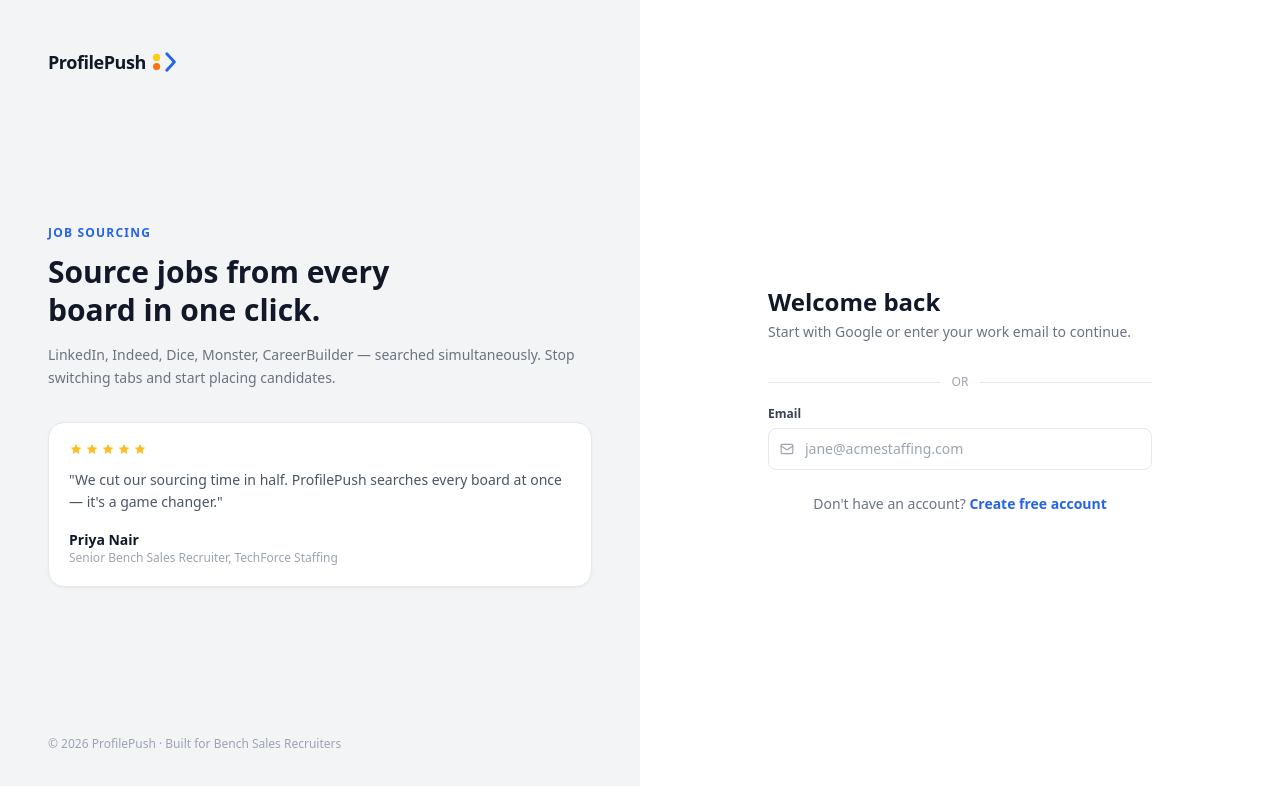
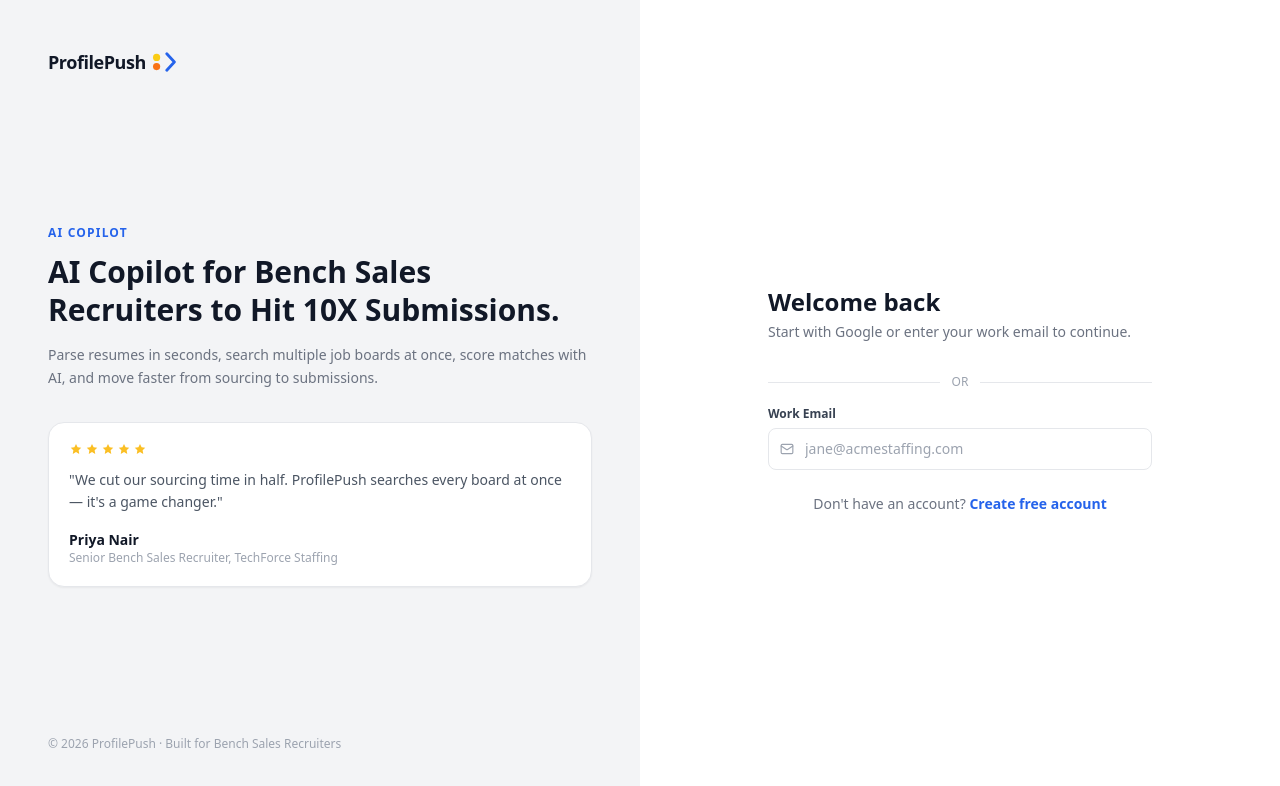
Before and after one commit to profilepush-ai/profilepush, a React (Vite) app: page /signin in a window 1280 px wide. Shown: the top 786 px of the page. Built offline with nearby package versions, Linux system fonts and the light colour scheme; no server answers.

Commit message:
Unify auth page copy and left-column headline

```diff
--- a/src/pages/SignIn.tsx
+++ b/src/pages/SignIn.tsx
@@ -241,12 +241,12 @@ export default function SignIn() {
 
         <div className="space-y-8">
           <div>
-            <p className="text-xs font-bold uppercase tracking-widest text-blue-600 mb-3">Job Sourcing</p>
+            <p className="text-xs font-bold uppercase tracking-widest text-blue-600 mb-3">AI Copilot</p>
             <h2 className="text-3xl font-extrabold text-gray-900 leading-tight mb-4">
-              Source jobs from every<br />board in one click.
+              AI Copilot for Bench Sales<br />Recruiters to Hit 10X Submissions.
             </h2>
             <p className="text-gray-500 text-sm leading-relaxed">
-              LinkedIn, Indeed, Dice, Monster, CareerBuilder — searched simultaneously. Stop switching tabs and start placing candidates.
+              Parse resumes in seconds, search multiple job boards at once, score matches with AI, and move faster from sourcing to submissions.
             </p>
           </div>
 
@@ -329,7 +329,7 @@ export default function SignIn() {
 
           <form onSubmit={handleSubmit} className="space-y-4">
             <div>
-              <label htmlFor="email" className="block text-xs font-semibold text-gray-700 mb-1.5">Email</label>
+              <label htmlFor="email" className="block text-xs font-semibold text-gray-700 mb-1.5">Work Email</label>
               <div className="relative">
                 <Mail size={14} className="absolute left-3 top-1/2 -translate-y-1/2 text-gray-400" />
                 <input
--- a/src/pages/SignUp.tsx
+++ b/src/pages/SignUp.tsx
@@ -473,12 +473,12 @@ export default function SignUp() {
 
         <div className="space-y-8">
           <div>
-            <p className="text-xs font-bold uppercase tracking-widest text-blue-600 mb-3">Job Sourcing</p>
+            <p className="text-xs font-bold uppercase tracking-widest text-blue-600 mb-3">AI Copilot</p>
             <h2 className="text-3xl font-extrabold text-gray-900 leading-tight mb-4">
-              Source jobs from every<br />board in one click.
+              AI Copilot for Bench Sales<br />Recruiters to Hit 10X Submissions.
             </h2>
             <p className="text-gray-500 text-sm leading-relaxed">
-              LinkedIn, Indeed, Dice, Monster, CareerBuilder — searched simultaneously. Stop switching tabs and start placing candidates.
+              Parse resumes in seconds, search multiple job boards at once, score matches with AI, and move faster from sourcing to submissions.
             </p>
           </div>
 
```
